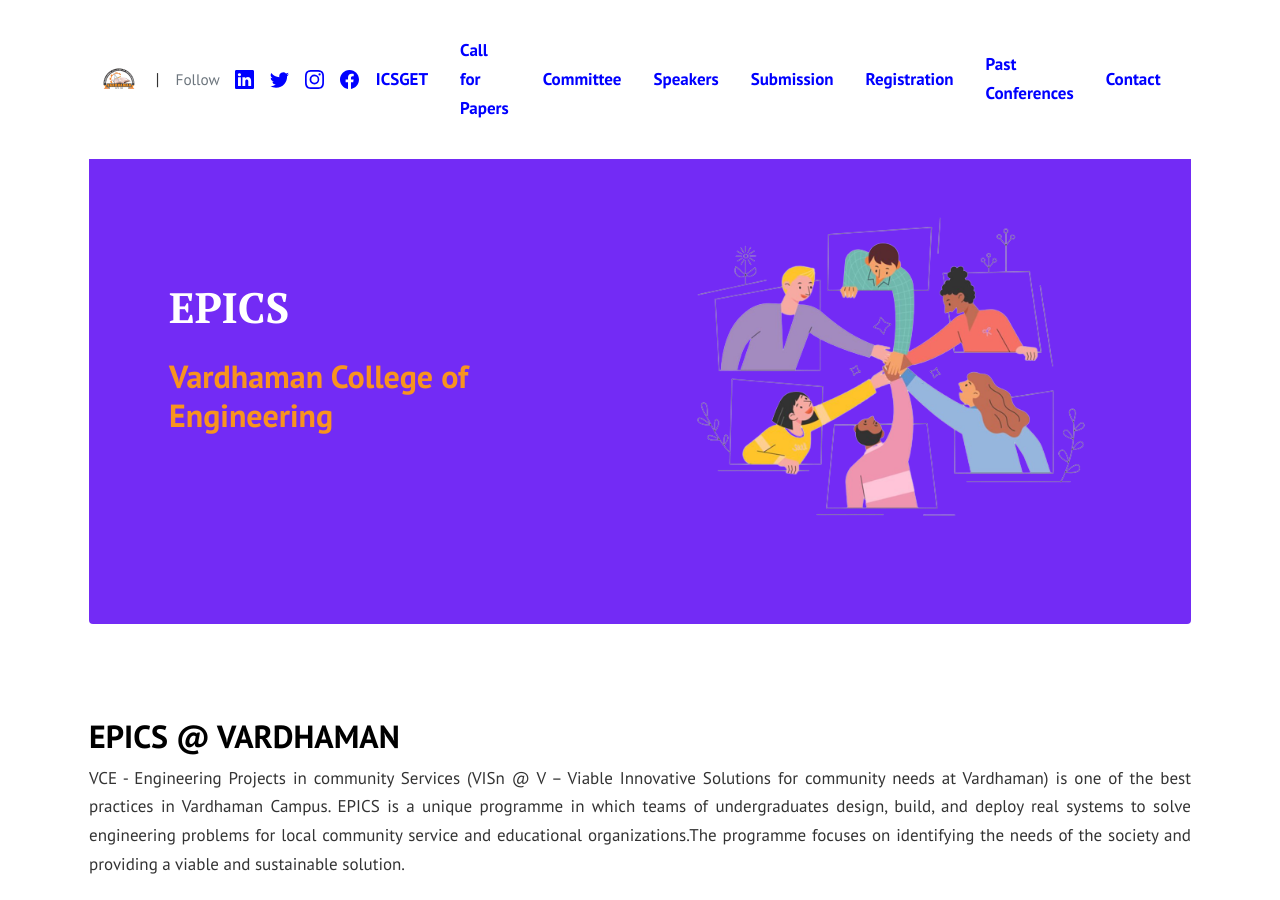
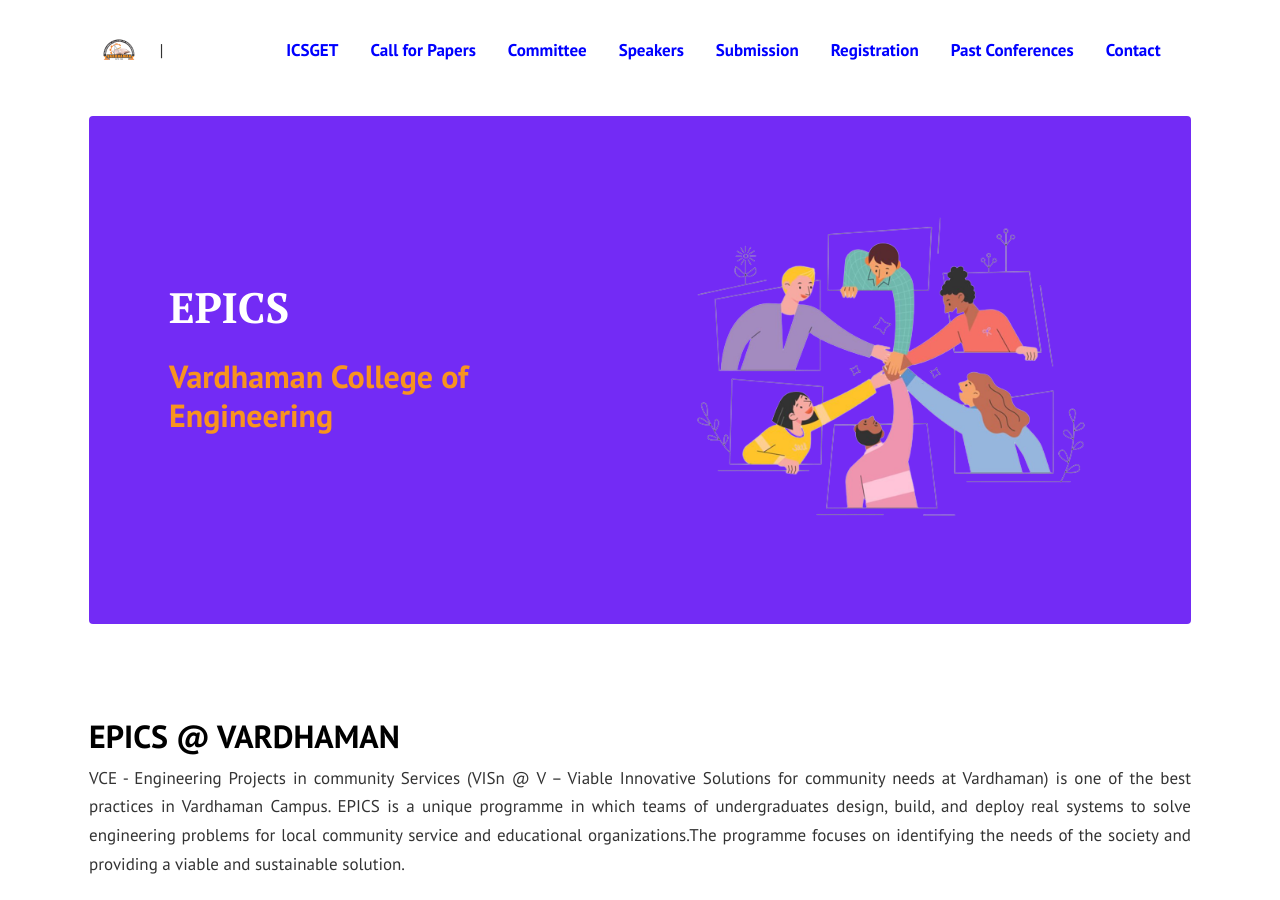
Before and after one commit to sravivarmanvce/temp, a Jekyll site: the page built from index.md, in a window 1280 px wide and 900 px high. Built offline with Jekyll 4.4.1, drawn with Linux system fonts in a browser that asks for light colours.

Commit message:
Update default.html

```diff
--- a/_layouts/default.html
+++ b/_layouts/default.html
@@ -47,7 +47,7 @@
           </a> |
 
 
-          <div class="d-flex align-items-center">
+          <!--div class="d-flex align-items-center">
 
             <span class="ml-3 text-muted small">Follow</span>
 
@@ -76,7 +76,7 @@
             </svg>
             </a>
 
-          </div>
+          </div-->
 
           <button class="navbar-toggler" type="button" data-bs-toggle="collapse" data-bs-target="#navbarResponsive" aria-controls="navbarResponsive" aria-expanded="false" aria-label="Toggle navigation">
             <svg xmlns="http://www.w3.org/2000/svg" width="26" height="26" fill="currentColor" class="bi bi-three-dots-vertical" viewBox="0 0 16 16">
```
